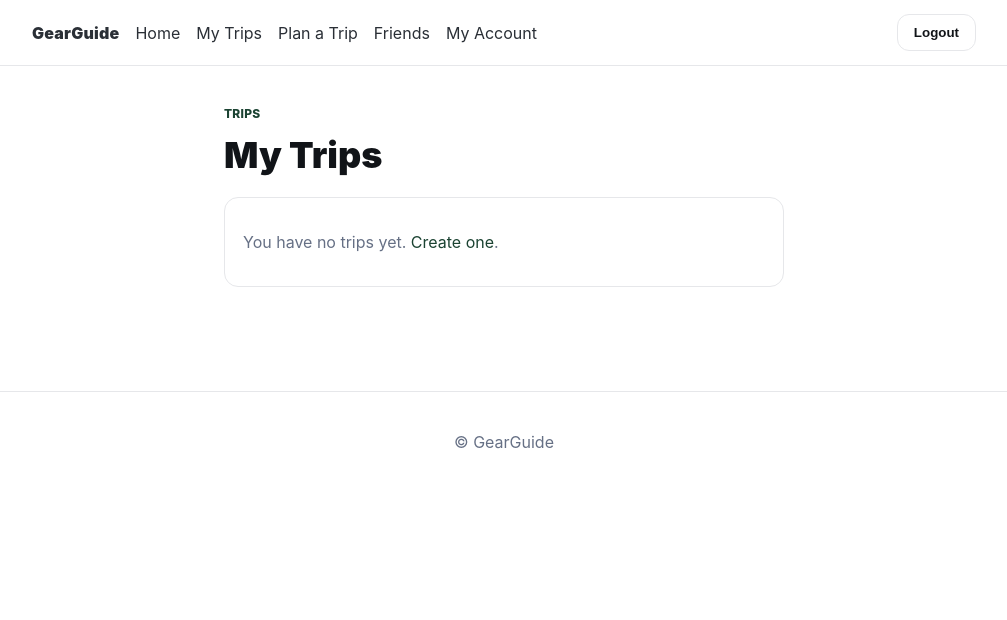
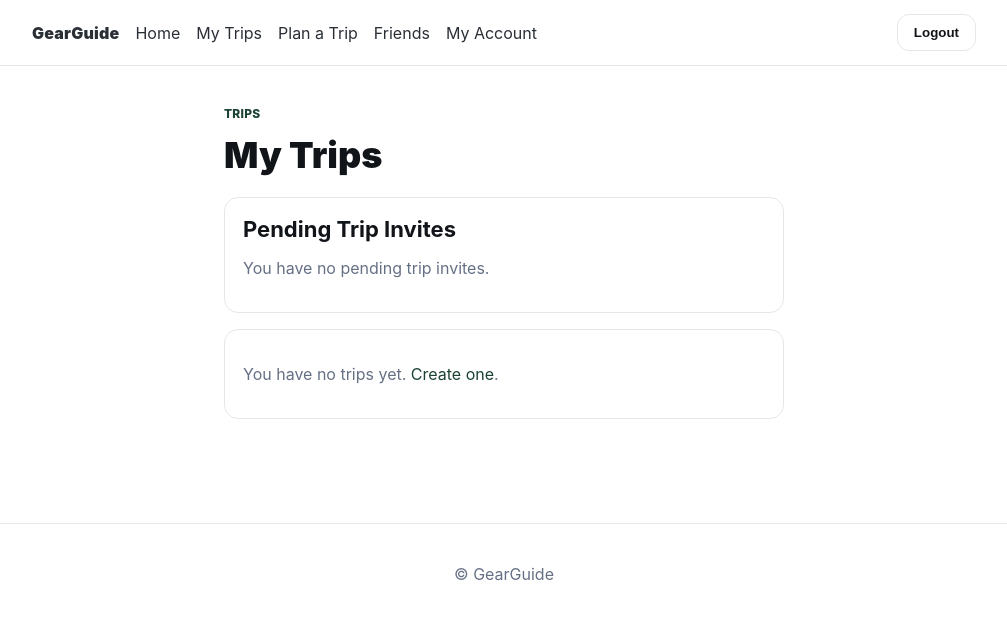
Before and after one commit to tabbott207/GearGuide, a Flask app: page /trips in a window 1280 px wide. Shown: the top 620 px of the page, without its empty margins (136-1143 px from the left). Run offline with Flask 3, Linux system fonts and the light colour scheme; the visitor is signed in with stand-in values (Sample User, id 1); data comes from the database, SQL or seed files in the repository; data that the repository does not hold is empty.

Commit message:
Trip invite

```diff
--- a/GearGuide/models.py
+++ b/GearGuide/models.py
@@ -41,6 +41,7 @@ class TripInvite(db.Model):
 
     user_id = Column(Integer, ForeignKey('users.id', ondelete='CASCADE'), primary_key=True)
     trip_id = Column(Integer, ForeignKey('trips.id', ondelete='CASCADE'), primary_key=True)
+    accepted = Column(Boolean, nullable=False, default=False)
 
 
 class Friendship(db.Model):
--- a/GearGuide/routes.py
+++ b/GearGuide/routes.py
@@ -5,11 +5,14 @@ from .models import User, Trip
 from .auth import verify_user
 from .database import (
     User,
+    Trip,
+    TripInvite,
     Friendship,
     send_friend_request,
     accept_friend_request,
     remove_friend,
     get_users_friends,
+    invite_user_to_trip,
 )
 from werkzeug.security import generate_password_hash, check_password_hash
 from flask_login import login_user, logout_user, current_user, login_required
@@ -34,11 +37,70 @@ def index():
 @bp.route("/home", endpoint="home")
 def homePage(): return render_template("home.html")
 
-@bp.route("/trips", endpoint="trips")
+@bp.route("/trips", methods=["GET", "POST"], endpoint="trips")
 @login_required
 def myTripsPage():
-    user_trips = Trip.query.filter_by(host_id=current_user.id).all()
-    return render_template("trips.html", trips = user_trips)
+    if request.method == "POST":
+        # Handle Accept / Decline for trip invites
+        invite_trip_id = request.form.get("invite_trip_id", "").strip()
+        invite_action = request.form.get("invite_action", "").strip().upper()
+
+        if invite_trip_id and invite_action in {"ACCEPT", "DECLINE"}:
+            try:
+                trip_id = int(invite_trip_id)
+            except ValueError:
+                trip_id = None
+
+            if trip_id is not None:
+                invite = TripInvite.query.filter_by(
+                    user_id=current_user.id,
+                    trip_id=trip_id
+                ).first()
+
+                if invite:
+                    if invite_action == "ACCEPT":
+                        invite.accepted = True
+                    elif invite_action == "DECLINE":
+                        db.session.delete(invite)
+                    db.session.commit()
+
+        return redirect(url_for("main.trips"))
+
+    # Trips I host
+    host_trips = Trip.query.filter_by(host_id=current_user.id).all()
+
+    # Trips I've accepted an invite to
+    shared_trips = (
+        db.session.query(Trip)
+        .join(TripInvite, TripInvite.trip_id == Trip.id)
+        .filter(
+            TripInvite.user_id == current_user.id,
+            TripInvite.accepted == True
+        )
+        .all()
+    )
+
+    # Combine & dedupe
+    trips_dict = {t.id: t for t in host_trips + shared_trips}
+    all_trips = list(trips_dict.values())
+
+    # Pending invites *to* me (not accepted yet)
+    pending_invites = (
+        db.session.query(TripInvite, Trip, User)
+        .join(Trip, Trip.id == TripInvite.trip_id)
+        .join(User, User.id == Trip.host_id)
+        .filter(
+            TripInvite.user_id == current_user.id,
+            TripInvite.accepted == False
+        )
+        .all()
+    )
+
+    return render_template(
+        "trips.html",
+        trips=all_trips,
+        pending_invites=pending_invites,
+    )
 
 @bp.route("/account", endpoint="account")
 def myProfilePage(): return render_template("account.html")
@@ -112,16 +174,77 @@ def myFriendsPage():
 @bp.route("/trips/<int:trip_id>", methods=["GET", "POST"], endpoint="trip_detail")
 @login_required
 def viewTripPage(trip_id):
-    # Only let the host view their own trip
-    trip = Trip.query.filter_by(id=trip_id, host_id=current_user.id).first()
+    # 1) Fetch trip
+    trip = Trip.query.filter_by(id=trip_id).first()
     if not trip:
-        flash("Trip not found, or you do not have permission to view it.", "danger")
+        flash("Trip not found.", "danger")
         return redirect(url_for("main.trips"))
 
+    # 2) Permission check: host OR accepted invitee
+    is_host = (trip.host_id == current_user.id)
+
+    if not is_host:
+        invite = TripInvite.query.filter_by(
+            user_id=current_user.id,
+            trip_id=trip.id,
+            accepted=True
+        ).first()
+        if invite is None:
+            flash("You do not have permission to view this trip.", "danger")
+            return redirect(url_for("main.trips"))
+
     if request.method == "POST":
+
+        # --- Delete trip (host only) ---
+        if request.form.get("delete_trip"):
+            if is_host:
+                db.session.delete(trip)
+                db.session.commit()
+                flash("Trip deleted.", "success")
+            else:
+                flash("Only the host can delete this trip.", "danger")
+            return redirect(url_for("main.trips"))
+
+        # --- Leave trip (secondary account) ---
+        if request.form.get("leave_trip"):
+            if not is_host:
+                invite = TripInvite.query.filter_by(
+                    user_id=current_user.id,
+                    trip_id=trip.id,
+                    accepted=True
+                ).first()
+                if invite:
+                    db.session.delete(invite)
+                    db.session.commit()
+                    flash("You have left the trip.", "success")
+            else:
+                flash("Host cannot leave their own trip. Delete it instead.", "danger")
+            return redirect(url_for("main.trips"))
+
+        # --- Remove another member (host only) ---
+        member_remove_id = request.form.get("member_remove_id", "").strip()
+        if member_remove_id:
+            try:
+                member_id = int(member_remove_id)
+            except ValueError:
+                member_id = None
+
+            if member_id is not None and is_host and member_id != trip.host_id:
+                invite = TripInvite.query.filter_by(
+                    user_id=member_id,
+                    trip_id=trip.id,
+                    accepted=True
+                ).first()
+                if invite:
+                    db.session.delete(invite)
+                    db.session.commit()
+                    flash("Member removed from trip.", "success")
+            return redirect(url_for("main.trip_detail", trip_id=trip.id))
+
+        # --- Invite user to trip (host only) ---
         user_to_invite = request.form.get("user_to_invite", "").strip()
 
-        if user_to_invite:
+        if user_to_invite and is_host:
             # find user by email or username
             if "@" in user_to_invite:
                 user = User.query.filter_by(email=user_to_invite).first()
@@ -129,13 +252,40 @@ def viewTripPage(trip_id):
                 user = User.query.filter_by(username=user_to_invite).first()
 
             if user:
+                # Create or reuse invite; let /trips handle acceptance
                 invite_user_to_trip(user.id, trip.id)
                 flash(f"Invited {user.username} to this trip.", "success")
             else:
                 flash("User not found.", "danger")
 
+    # 3) Build members list: host + accepted invitees
+    host_user = User.query.get(trip.host_id)
+
+    accepted_members = (
+        db.session.query(User)
+        .join(TripInvite, TripInvite.user_id == User.id)
+        .filter(
+            TripInvite.trip_id == trip.id,
+            TripInvite.accepted == True
+        )
+        .all()
+    )
+
+    # Ensure host is always first and not duplicated
+    members_dict = {host_user.id: host_user}
+    for m in accepted_members:
+        members_dict[m.id] = m
+    members = list(members_dict.values())
+
     activities = trip.activities.split(",") if trip.activities else []
-    return render_template("trip-detail.html", trip=trip, activities=activities)
+
+    return render_template(
+        "trip-detail.html",
+        trip=trip,
+        activities=activities,
+        members=members,
+        is_host=is_host,
+    )
 
 
 
--- a/GearGuide/templates/trips.html
+++ b/GearGuide/templates/trips.html
@@ -5,6 +5,40 @@
   <p class="kicker">Trips</p>
   <h1>My Trips</h1>
 
+  <!-- Pending Trip Invites -->
+  <div class="card" style="margin-bottom: 1rem;">
+    <h2>Pending Trip Invites</h2>
+    {% if pending_invites and pending_invites|length %}
+      <div class="list">
+        {% for invite, trip, host in pending_invites %}
+          <div class="list-row">
+            <div>
+              <strong>{{ host.username }}</strong>
+              <span class="muted"> has invited you to join </span><br>
+              <strong>{{ trip.name }}</strong><br>
+              <small class="muted">{{ trip.destination or '-' }}</small><br>
+              <small class="muted">{{ trip.start_date }} → {{ trip.end_date }}</small>
+            </div>
+            <form method="post"
+                  action="{{ url_for('main.trips') }}"
+                  style="display:flex; gap:0.5rem; margin:0;">
+              <input type="hidden" name="invite_trip_id" value="{{ trip.id }}">
+              <button class="btn accent" type="submit" name="invite_action" value="ACCEPT">
+                Accept
+              </button>
+              <button class="btn ghost" type="submit" name="invite_action" value="DECLINE">
+                Decline
+              </button>
+            </form>
+          </div>
+        {% endfor %}
+      </div>
+    {% else %}
+      <p class="helper">You have no pending trip invites.</p>
+    {% endif %}
+  </div>
+
+  <!-- My Trips -->
   <div class="card">
     {% if trips and trips|length %}
       <div class="list">
@@ -15,12 +49,17 @@
               <small class="muted">{{ t.destination or '-' }}</small><br>
               <small class="muted">{{ t.start_date }} → {{ t.end_date }}</small>
             </div>
-            <a class="btn ghost" href="{{ url_for('main.trip_detail', trip_id=t.id) }}">Open trip</a>
+            <a class="btn ghost" href="{{ url_for('main.trip_detail', trip_id=t.id) }}">
+              Open trip
+            </a>
           </div>
         {% endfor %}
       </div>
     {% else %}
-      <p class="helper">You have no trips yet. <a href="{{ url_for('main.create_trip') }}">Create one</a>.</p>
+      <p class="helper">
+        You have no trips yet.
+        <a href="{{ url_for('main.create_trip') }}">Create one</a>.
+      </p>
     {% endif %}
   </div>
 </section>
```
Also changed, not shown: GearGuide/templates/trip-detail.html (+85 -6 lines), migrations/versions/1fc51cc70b43_add_accepted_to_trip_invites.py (added, +32 -0 lines).
